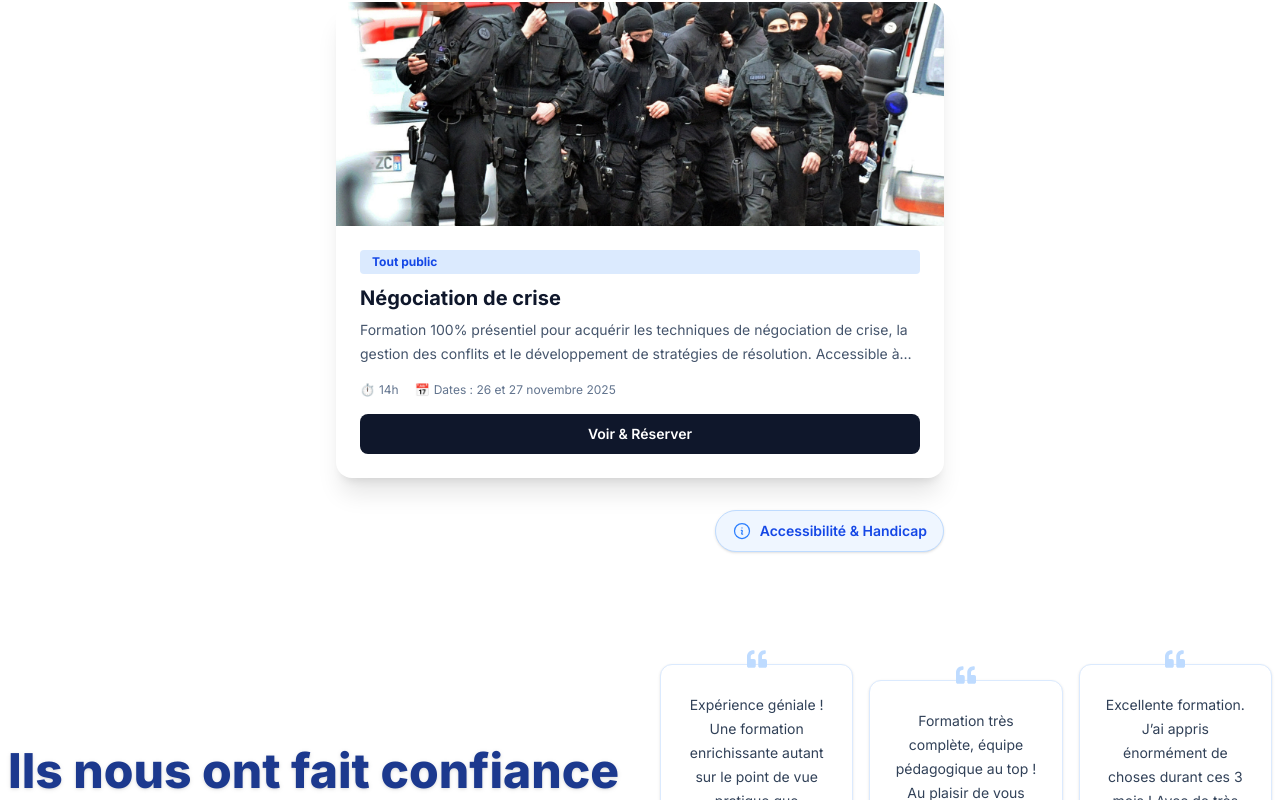
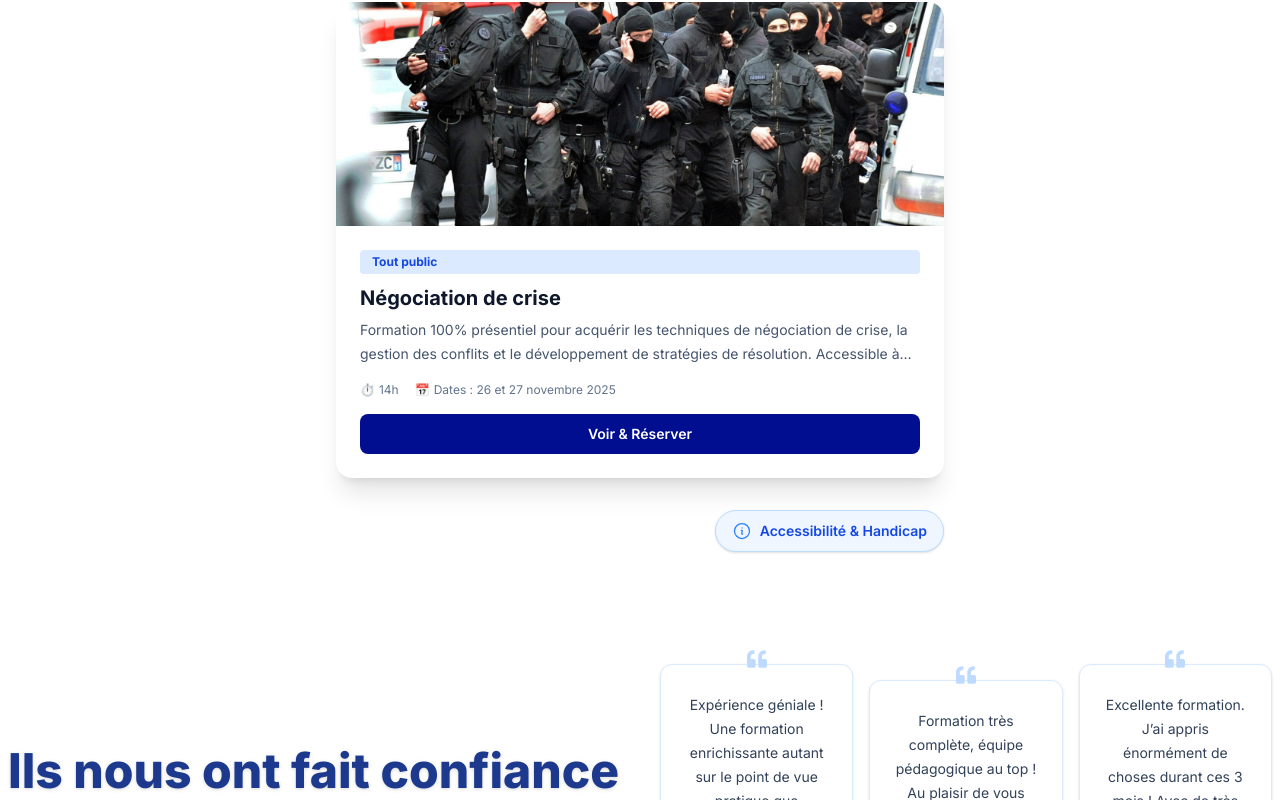
Before and after one commit to studiomae33/Forma_Defense, a Next.js app: page / in a window 1280 px wide. Shown: the part 1128-1928 px from the top of the page. Built offline with nearby package versions, Linux system fonts and the light colour scheme.

Commit message:
modif text fiche bouton

```diff
--- a/src/components/Formations.jsx
+++ b/src/components/Formations.jsx
@@ -34,7 +34,9 @@ export function Formations() {
             <span className="flex items-center gap-1"><span className="text-red-500">⏱️</span> 14h</span>
             <span className="flex items-center gap-1"><span className="text-orange-500">📅</span> Dates : 26 et 27 novembre 2025</span>
           </div>
-          <Button href="/Formation" className="mt-auto w-full bg-blue-600 hover:bg-blue-700 text-white font-semibold py-2 rounded-lg transition">Voir & Réserver</Button>
+                    <Button href="/Formation" className="mt-auto w-full text-white font-semibold py-2 rounded-lg transition" style={{ backgroundColor: '#000E8F' }}>
+            Voir & Réserver
+          </Button>
         </div>
       </div>
       <div className="flex justify-end">
```
